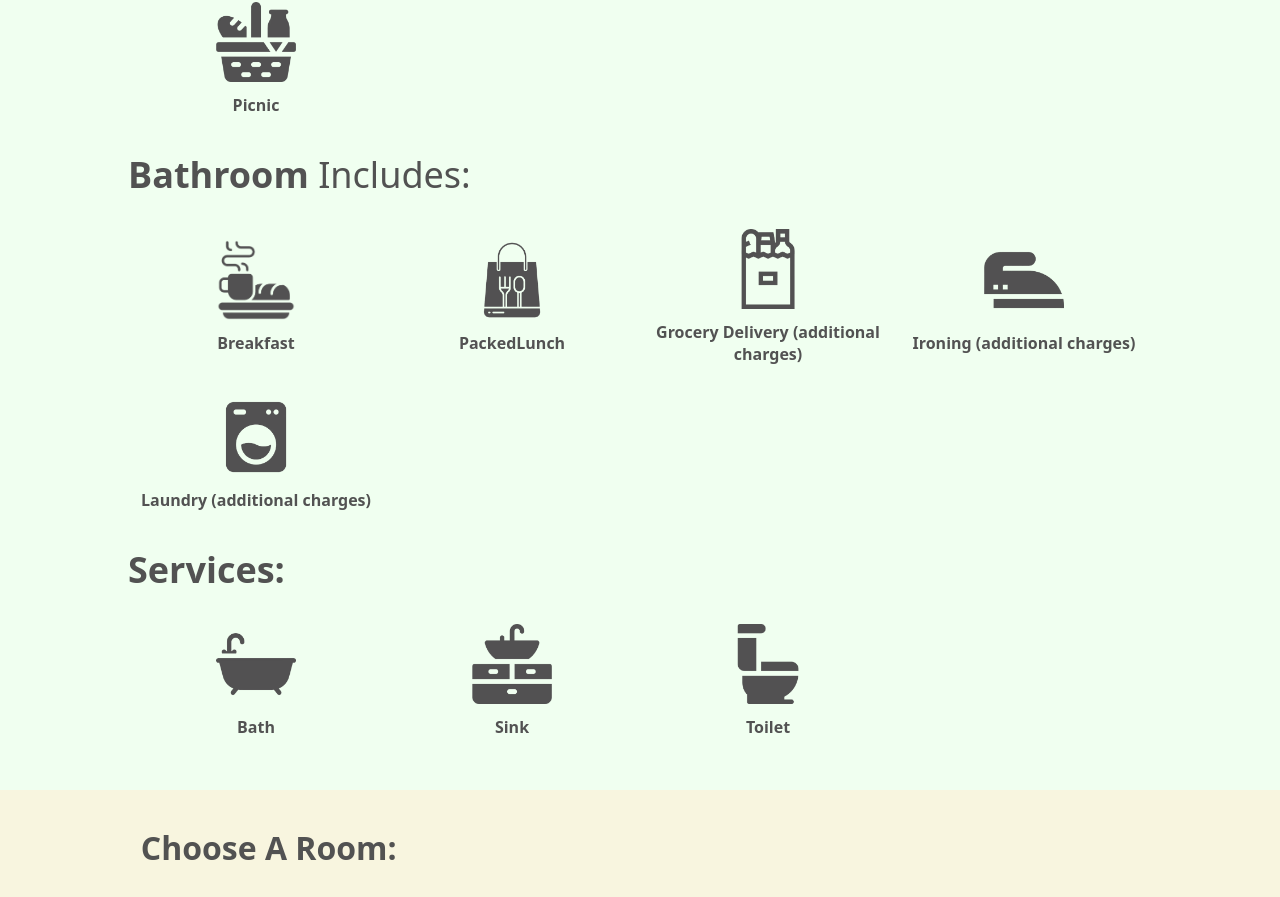
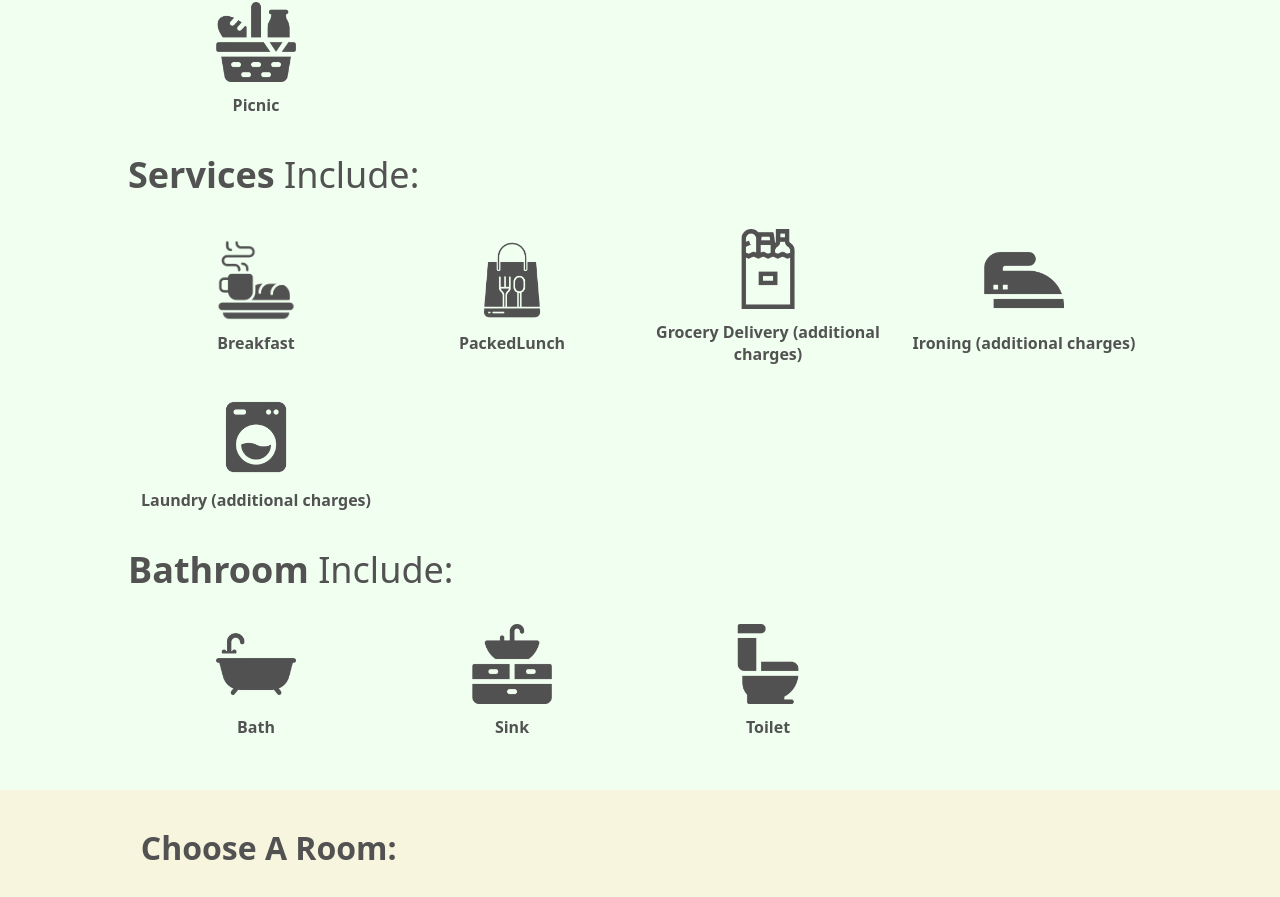
Before and after one commit to ErminMusic/Visit-Dre-nica, a React (Vite) app: page / in a window 1280 px wide. Shown: the part 2408-3305 px from the top of the page. Built offline with nearby package versions, Linux system fonts and the light colour scheme.

Commit message:
Text Compression

```diff
--- a/src/components/sections/AboutDreznica.jsx
+++ b/src/components/sections/AboutDreznica.jsx
@@ -2,6 +2,13 @@ import styled from 'styled-components';
 import AboutImg from '../../../public/Images/About.webp';
 
 function AboutDreznica() {
+
+  const textContent = {
+    title: "About ",
+    titleBold: "Drežnica",
+    placeholderText: "Lorem ipsum dolor sit amet consectetur adipisicing elit. Praesentium quasi minima ipsa quisquam magnam optio corporis."
+  }
+
   return (
     <Wrap>
       <Container>
@@ -12,20 +19,17 @@ function AboutDreznica() {
 
         <ContentHolder>
           <h1>
-            About <span>Drežnica</span>
+            {textContent.title} <span>{textContent.titleBold}</span>
           </h1>
 
           <Content>
-            Lorem ipsum dolor sit amet consectetur adipisicing elit. Praesentium quasi minima ipsa
-            quisquam magnam optio corporis.
+            {textContent.placeholderText}
             <br />
             <br />
-            Lorem ipsum dolor sit amet consectetur adipisicing elit. Praesentium quasi minima ipsa
-            quisquam magnam optio corporis.
+            {textContent.placeholderText}
             <br />
             <br />
-            Lorem ipsum dolor sit amet consectetur adipisicing elit. Praesentium quasi minima ipsa
-            quisquam magnam optio corporis.
+            {textContent.placeholderText}
           </Content>
         </ContentHolder>
 
--- a/src/components/sections/Hero.jsx
+++ b/src/components/sections/Hero.jsx
@@ -1,6 +1,6 @@
 import styled from 'styled-components';
-import HeroBg from '../../../public/Images/Hero.webp'; // Original larger image
-import HeroBgPhone from '../../../public/Images/HeroPhone.webp'; // New smaller image for smaller screens
+import HeroBg from '../../../public/Images/Hero.webp';
+import HeroBgPhone from '../../../public/Images/HeroPhone.webp';
 
 function Hero() {
   return (
--- a/src/components/sections/RoomEquipment.jsx
+++ b/src/components/sections/RoomEquipment.jsx
@@ -2,12 +2,32 @@ import styled from "styled-components"
 import { RoomsInclude, OutdoorsInclude, ServiceInclude, BathroomInclude } from "../data/IncludeIcons"
 
 function RoomEquipment() {
+
+  const room = {
+    normal: "Include:",
+    bold: "All Rooms "
+  }
+
+  const outdoor = {
+    bold: "Outdoors:",
+  }
+
+  const bathroom = {
+    normal: "Include: ",
+    bold: "Bathroom "
+  }
+
+  const service = {
+    normal: "Include:",
+    bold: "Services "
+  }
+
   return (
     <Wrap>
       <Container>
 
         <Title>
-          <span>All Rooms</span> Include:
+          <span>{room.bold}</span>{room.normal}
         </Title>
         <IconWrap>
           {RoomsInclude.map((item, index) => (
@@ -25,7 +45,7 @@ function RoomEquipment() {
         </IconWrap>
 
         <Title>
-          <span>Outdoors:</span>
+          <span>{outdoor.bold}</span>
         </Title>
           <IconWrap>
             {OutdoorsInclude.map((item, index) => (
@@ -43,7 +63,7 @@ function RoomEquipment() {
           </IconWrap>
 
         <Title>
-          <span>Bathroom</span> Includes:
+          <span>{service.bold}</span>{service.normal}
         </Title>
         <IconWrap>
             {ServiceInclude.map((item, index) => (
@@ -61,7 +81,7 @@ function RoomEquipment() {
           </IconWrap>
 
         <Title>
-          <span>Services:</span>
+          <span>{bathroom.bold}</span>{bathroom.normal}
         </Title>
         <IconWrap>
             {BathroomInclude.map((item, index) => (
--- a/src/components/sections/Rooms.jsx
+++ b/src/components/sections/Rooms.jsx
@@ -40,11 +40,13 @@ function Rooms() {
     bathroom: "Shared Bathroom"
   };
 
+  const mainTitle = "Choose A Room:"
+
   return (
     <Wrap>
       <Container>
         <TitleHolder>
-          <Title>Choose A Room:</Title>
+          <Title>{mainTitle}</Title>
         </TitleHolder>
 
       <ContentHolder>
--- a/src/components/sections/sub-components/NavItems.jsx
+++ b/src/components/sections/sub-components/NavItems.jsx
@@ -1,12 +1,19 @@
 function NavItems() {
+
   let activities = ['Our Activities', 'Nearby Attractions'];
   let about = ['About Drežnica', 'About Us', 'House Rules'];
+
+  const title = {
+    home: "Home",
+    howTo: "How To Book",
+    FAQ: "FAQ",
+  }
 
   return (
     <Container>
       <NavBarItem>
         <span>
-          <a href="/">Home</a>
+          <a href="/">{title.home}</a>
         </span>
       </NavBarItem>
 
@@ -20,13 +27,13 @@ function NavItems() {
 
       <NavBarItem>
         <span>
-          <a href="/How To Book">How To Book</a>
+          <a href="/How To Book">{title.howTo}</a>
         </span>
       </NavBarItem>
 
       <NavBarItem>
         <span>
-          <a href="/FAQ">FAQ</a>
+          <a href="/FAQ">{title.FAQ}</a>
         </span>
       </NavBarItem>
     </Container>
```
